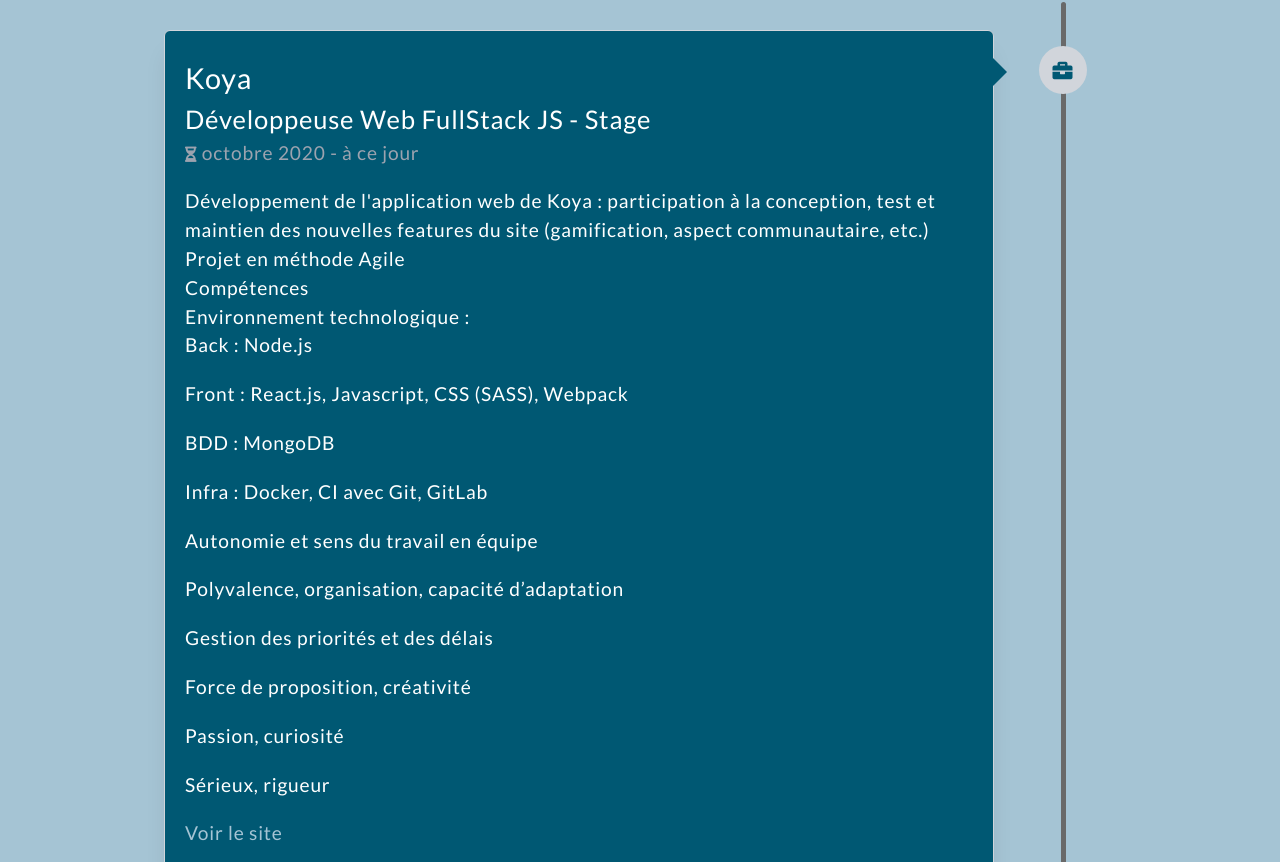
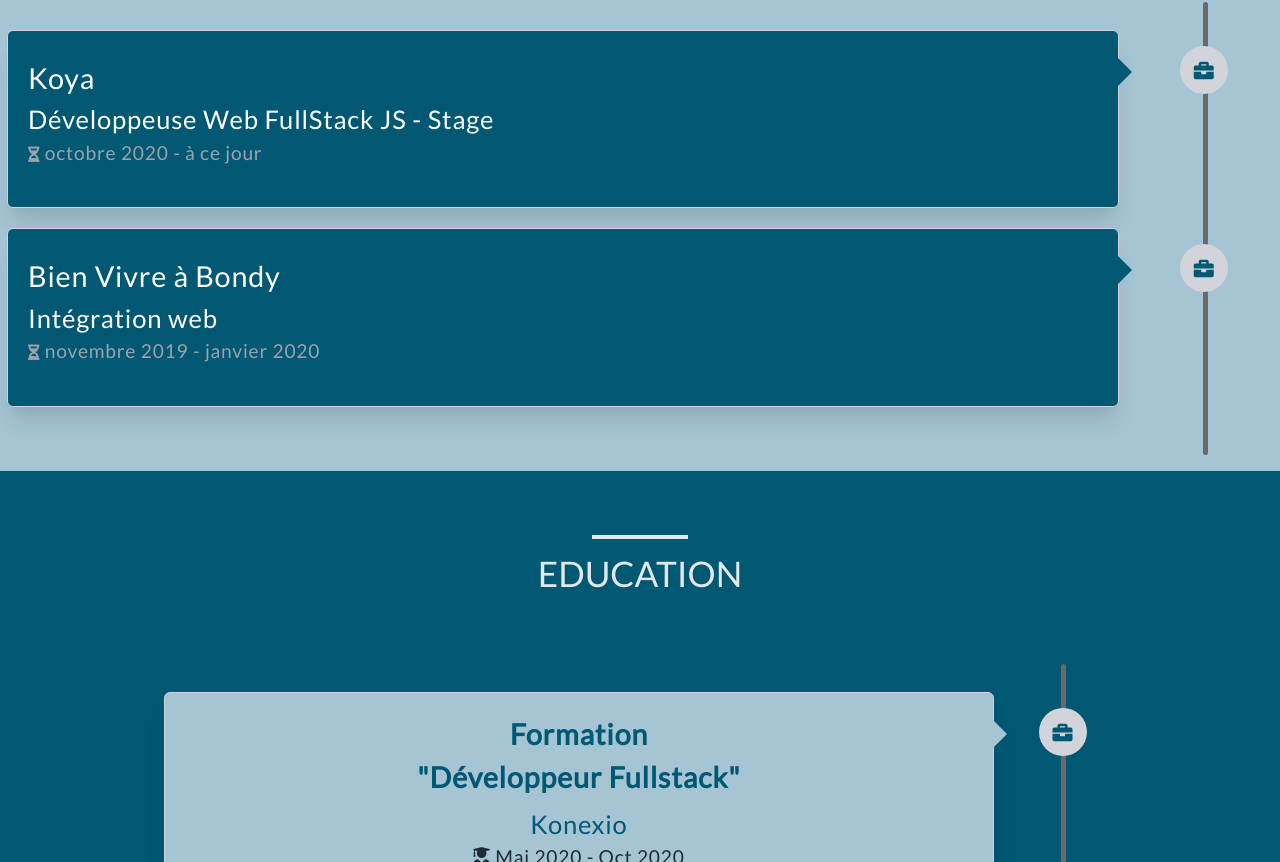
Before and after one commit to julie-desvaux/React_Portfolio, a React (Create React App) app: page / in a window 1280 px wide. Shown: the part 4298-5160 px from the top of the page. Built offline with nearby package versions, Linux system fonts and the light colour scheme.

Commit message:
[Experiences]: change for dynamique card

```diff
--- a/src/Components/Experiences/Experiences.jsx
+++ b/src/Components/Experiences/Experiences.jsx
@@ -17,39 +17,51 @@
 					</p>
 				</div>
 				<div>
-					<p>
-						Développement de l'application web de Koya : participation à la conception, test et maintien des
-						nouvelles features du site (gamification, aspect communautaire, etc.){" "}
-					</p>
-					<p>Projet en méthode Agile</p>
-					<h5>Compétences</h5>
+					{xp.description && (
+						<>
+							<h5>Description :</h5>
+							{xp.description.map((desc, index) => (
+								<p key={index} dangerouslySetInnerHTML={{ __html: desc }}></p>
+							))}
+						</>
+					)}
+				</div>
+				<div>
+					{xp.missions && (
+						<>
+							<h5>Missions</h5>
 							<ul>
-						<li className="relative mb-4">
-							Environnement technologique :
+								{xp.missions.map((mission, index) => (
+									<li key={index}>{mission}</li>
+								))}
+							</ul>
+						</>
+					)}
+				</div>
+				<div>
+					{xp.technos && (
+						<>
+							<h5>Environnement technologique :</h5>
 							<ul>
-								<li>Back : Node.js</li>
-								<li>Front : React.js, Javascript, CSS (SASS), Webpack</li>
-								<li>BDD : MongoDB</li>
-								<li>Infra : Docker, CI avec Git, GitLab</li>
+								{xp.technos.map((techno, index) => (
+									<li key={index}>{techno}</li>
+								))}
 							</ul>
-						</li>
-						<li>Autonomie et sens du travail en équipe</li>
-						<li>Polyvalence, organisation, capacité d’adaptation</li>
-						<li>Gestion des priorités et des délais</li>
-						<li>Force de proposition, créativité</li>
-						<li>Passion, curiosité</li>
-						<li>Sérieux, rigueur</li>
-					</ul>
+						</>
+					)}
+
+					{xp.website && (
 						<p>
 							<a
 								className="text-lightBlue hover:text-gray-300"
-							href="http://www.koya-app.fr"
+								href={xp.website}
 								target="_blank"
 								rel="noreferrer"
 							>
 								Voir le site
 							</a>
 						</p>
+					)}
 				</div>
 			</div>
 		</div>
@@ -59,7 +71,7 @@
 function Experiences() {
 	return (
 		<section id="xp" className="pt-16 px-3 text-center mb-4">
-			<div className="w-full md:w-9/12 m-auto">
+			<div className="w-full ml:w-9/12 m-auto">
 				<div className="blue-divider w-24 h-1 bg-blue mx-auto"></div>
 				<h2 className="my-2 uppercase text-blue text-3xl md:text-4xl">Expériences Professionnelles</h2>
 				<ul className="mt-16 py-7 px-2.5 relative timeline">
```
Lines whose indentation alone changed are shown as unchanged.
